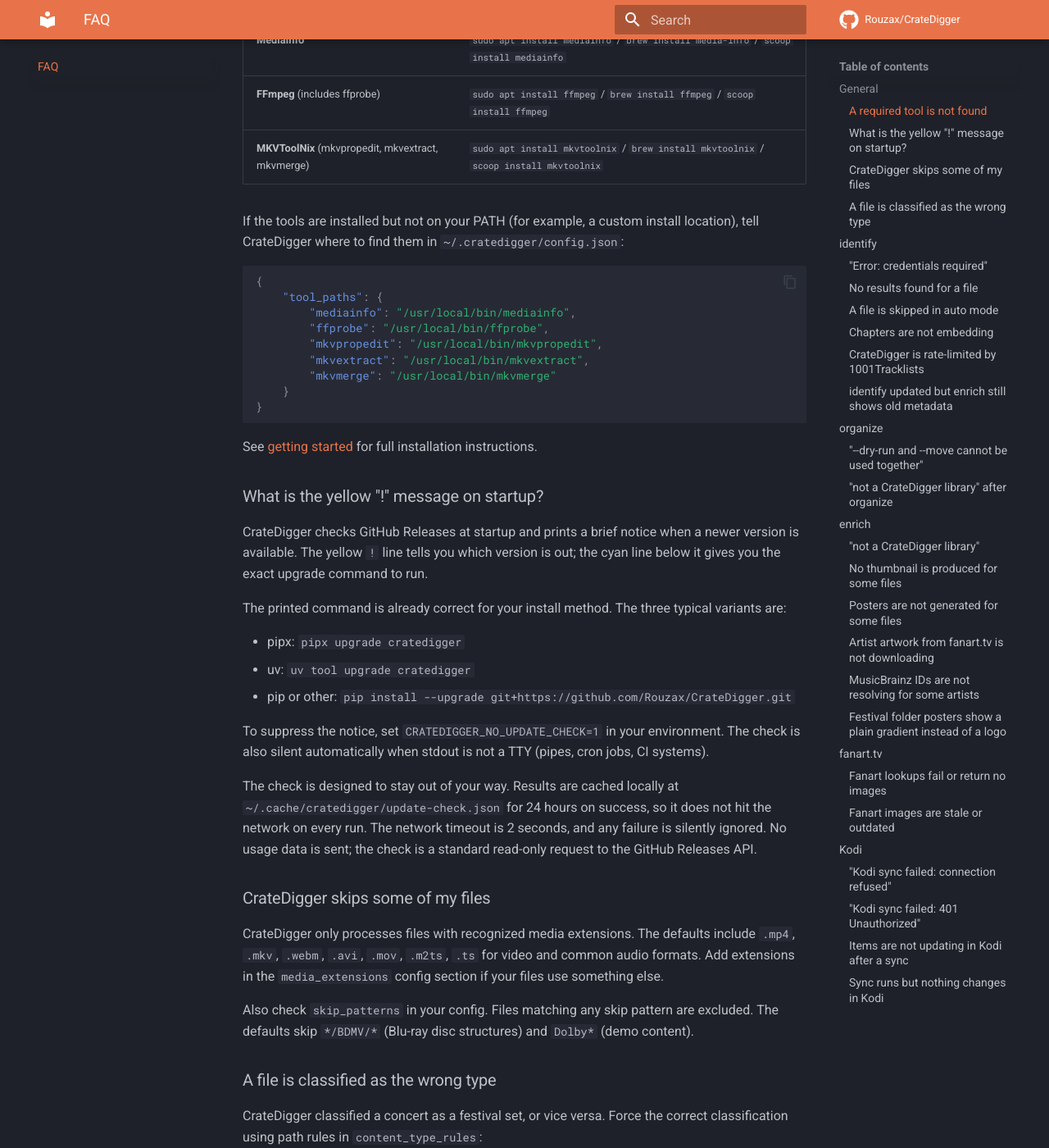
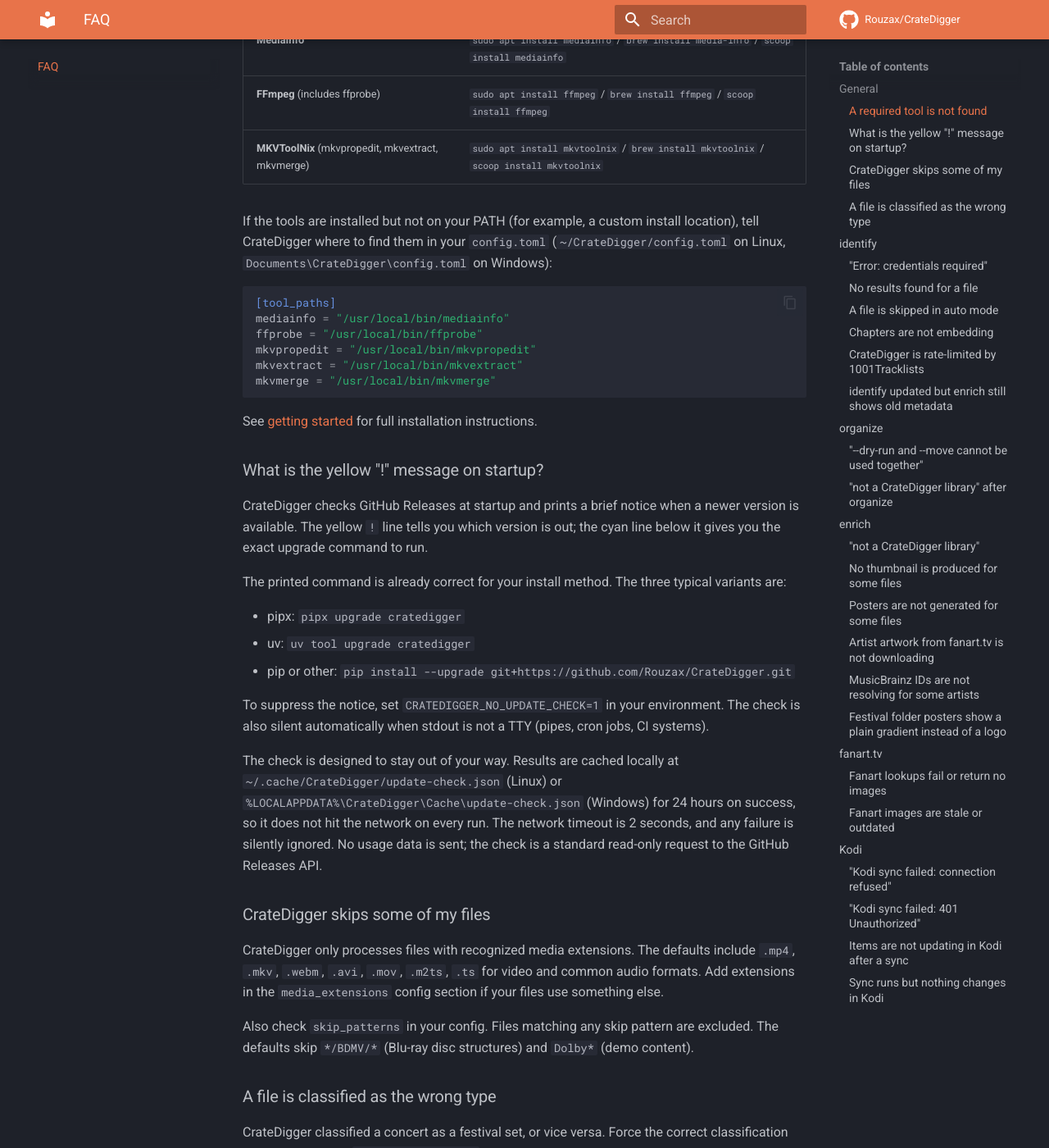
Before and after one commit to Rouzax/CrateDigger, an MkDocs documentation site: the page built from docs/faq.md, in a window 1280 px wide and 1400 px high, scrolled down 453 px. Shown: the whole window at 82% size. Built offline with MkDocs 1.6.1 and Material for MkDocs 9.7.7, drawn with Linux system fonts in a browser that asks for light colours; comment, search, counter and statistics services are not loaded; some of the changed text lies outside the part shown.

Commit message:
docs(curated-data): update festival, logo, MBID, and cache paths
Update path references in festivals.md, library-layout.md,
tag-reference.md, and faq.md:

- festivals.json user-level location: ~/CrateDigger/ (Linux),
  Documents\CrateDigger\ (Windows)
- User-global festival logos: ~/CrateDigger/festivals/{Name}/
  (Linux), Documents\CrateDigger\festivals\{Name}\ (Windows)
- Artist artwork cache: ~/.cache/CrateDigger/artists/ (Linux),
  %LOCALAPPDATA%\CrateDigger\Cache\artists\ (Windows)
- artist_mbids.json: ~/CrateDigger/ (Linux),
  Documents\CrateDigger\ (Windows)
- faq.md fanart cache-bust: split into Linux/Windows variants
  using the new cache locations

````diff
--- a/docs/faq.md
+++ b/docs/faq.md
@@ -14,18 +14,15 @@
 | **FFmpeg** (includes ffprobe) | `sudo apt install ffmpeg` / `brew install ffmpeg` / `scoop install ffmpeg` |
 | **MKVToolNix** (mkvpropedit, mkvextract, mkvmerge) | `sudo apt install mkvtoolnix` / `brew install mkvtoolnix` / `scoop install mkvtoolnix` |
 
-If the tools are installed but not on your PATH (for example, a custom install location), tell CrateDigger where to find them in `~/.cratedigger/config.json`:
+If the tools are installed but not on your PATH (for example, a custom install location), tell CrateDigger where to find them in your `config.toml` (`~/CrateDigger/config.toml` on Linux, `Documents\CrateDigger\config.toml` on Windows):
 
-```json
-{
-    "tool_paths": {
-        "mediainfo": "/usr/local/bin/mediainfo",
-        "ffprobe": "/usr/local/bin/ffprobe",
-        "mkvpropedit": "/usr/local/bin/mkvpropedit",
-        "mkvextract": "/usr/local/bin/mkvextract",
-        "mkvmerge": "/usr/local/bin/mkvmerge"
-    }
-}
+```toml
+[tool_paths]
+mediainfo = "/usr/local/bin/mediainfo"
+ffprobe = "/usr/local/bin/ffprobe"
+mkvpropedit = "/usr/local/bin/mkvpropedit"
+mkvextract = "/usr/local/bin/mkvextract"
+mkvmerge = "/usr/local/bin/mkvmerge"
 ```
 
 See [getting started](getting-started.md#required-tools) for full installation instructions.
@@ -42,7 +39,7 @@
 
 To suppress the notice, set `CRATEDIGGER_NO_UPDATE_CHECK=1` in your environment. The check is also silent automatically when stdout is not a TTY (pipes, cron jobs, CI systems).
 
-The check is designed to stay out of your way. Results are cached locally at `~/.cache/cratedigger/update-check.json` for 24 hours on success, so it does not hit the network on every run. The network timeout is 2 seconds, and any failure is silently ignored. No usage data is sent; the check is a standard read-only request to the GitHub Releases API.
+The check is designed to stay out of your way. Results are cached locally at `~/.cache/CrateDigger/update-check.json` (Linux) or `%LOCALAPPDATA%\CrateDigger\Cache\update-check.json` (Windows) for 24 hours on success, so it does not hit the network on every run. The network timeout is 2 seconds, and any failure is silently ignored. No usage data is sent; the check is a standard read-only request to the GitHub Releases API.
 
 ### CrateDigger skips some of my files
 
@@ -71,15 +68,12 @@
 
 ### "Error: credentials required"
 
-Your 1001Tracklists email and password are not configured. Add them to `~/.cratedigger/config.json`:
+Your 1001Tracklists email and password are not configured. Add them to your `config.toml` (`~/CrateDigger/config.toml` on Linux, `Documents\CrateDigger\config.toml` on Windows):
 
-```json
-{
-    "tracklists": {
-        "email": "your@email.com",
-        "password": "your-password"
-    }
-}
+```toml
+[tracklists]
+email = "your@email.com"
+password = "your-password"
 ```
 
 Or set them as environment variables:
@@ -207,7 +201,7 @@
 cratedigger enrich ~/Music/Library/ --only fanart
 ```
 
-If the artist still has no MBID after that, they may not be in the MusicBrainz database or the search may be returning the wrong result. Add the correct MBID to `~/.cratedigger/artist_mbids.json` manually:
+If the artist still has no MBID after that, they may not be in the MusicBrainz database or the search may be returning the wrong result. Add the correct MBID to `artist_mbids.json` manually (`~/CrateDigger/artist_mbids.json` on Linux, `Documents\CrateDigger\artist_mbids.json` on Windows):
 
 ```json
 {
@@ -219,7 +213,7 @@
 
 ### MusicBrainz IDs are not resolving for some artists
 
-CrateDigger looks up MBIDs in this order: your override file (`~/.cratedigger/artist_mbids.json`), the auto cache, then a live MusicBrainz search. If an artist is not resolving:
+CrateDigger looks up MBIDs in this order: your override file (`~/CrateDigger/artist_mbids.json` on Linux, `Documents\CrateDigger\artist_mbids.json` on Windows), the auto cache, then a live MusicBrainz search. If an artist is not resolving:
 
 1. Check if the search is returning the wrong artist (a name collision). Run with `--verbose` to see what MusicBrainz returns.
 2. Look up the correct MBID at [musicbrainz.org](https://musicbrainz.org) and add it to your override file:
@@ -245,7 +239,7 @@
 Add a curated logo for the festival and regenerate:
 
 1. Find out which festivals are missing logos: `cratedigger audit-logos ~/Music/Library/`
-2. Place a logo file at the path the command suggests (for example, `~/.cratedigger/festivals/Tomorrowland/logo.png`)
+2. Place a logo file at the path the command suggests (for example, `~/CrateDigger/festivals/Tomorrowland/logo.png` on Linux, `Documents\CrateDigger\festivals\Tomorrowland\logo.png` on Windows)
 3. Regenerate the folder posters:
 
 ```bash
@@ -272,10 +266,19 @@
 
 The fanart cache expires after the number of days configured in `cache_ttl.images_days` (default: 90 days, with ±20% jitter per entry). To force a fresh download for all artists, delete the artist cache folder and rerun:
 
-```bash
-rm -rf ~/.cratedigger/artists/
-cratedigger enrich ~/Music/Library/ --only fanart
-```
+=== "Linux"
+
+    ```bash
+    rm -rf ~/.cache/CrateDigger/artists/
+    cratedigger enrich ~/Music/Library/ --only fanart
+    ```
+
+=== "Windows (PowerShell)"
+
+    ```powershell
+    Remove-Item -Recurse "$env:LOCALAPPDATA\CrateDigger\Cache\artists"
+    cratedigger enrich ~/Music/Library/ --only fanart
+    ```
 
 ---
 
````
Also changed, not shown: docs/festivals.md (+22 -9 lines), docs/library-layout.md (+7 -2 lines), docs/tag-reference.md (+1 -1 lines).
